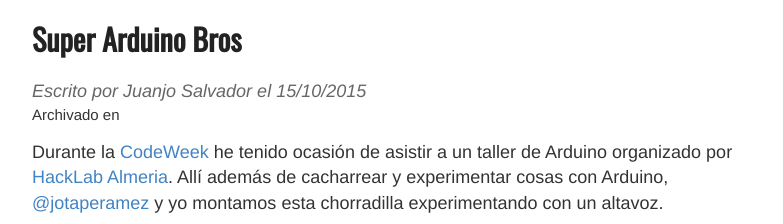
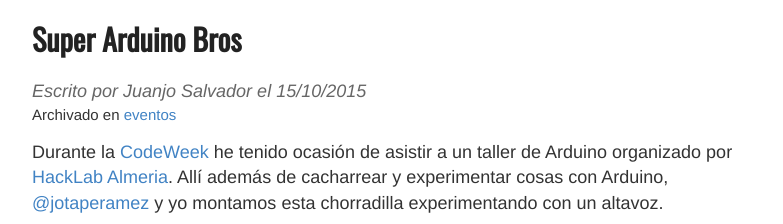
Before and after one commit to JuanjoSalvador/blog, a Jekyll site: the page built from _posts/2015-10-15-Super-Arduino-Bros.md, in a window 1280 px wide, cut to the strip 0-370 px from the top of the page. Shown: the part 143-367 px from the top of the strip, without its empty margins (248-1031 px from the left). Built offline with Jekyll 4.4.1, drawn with Linux system fonts in a browser that asks for light colours; Markdown is read by kramdown in place of the engine named in the settings; comment, search, counter and statistics services are not loaded.

Commit message:
Update 2015-10-15-Super-Arduino-Bros.md

```diff
--- a/_posts/2015-10-15-Super-Arduino-Bros.md
+++ b/_posts/2015-10-15-Super-Arduino-Bros.md
@@ -1,11 +1,11 @@
 ---
 layout: post # Sustituye el layout si lo usas uno diferente
 title: Super Arduino Bros # Nombre generado automáticamente
-categories: [] # Añade tus categorías o borra esta línea
+categories: [eventos] # Añade tus categorías o borra esta línea
 ---
 
-Durante la [CodeWeek]() he tenido ocasión de asistir a un taller de Arduino organizado por [HackLab Almeria](). Allí además de cacharrear y experimentar cosas con Arduino, [@jotaperamez]() y yo montamos esta chorradilla experimentando con un altavoz.
+Durante la [CodeWeek](http://codeweek.eu/) he tenido ocasión de asistir a un taller de Arduino organizado por [HackLab Almeria](http://hacklabalmeria.net/). Allí además de cacharrear y experimentar cosas con Arduino, [@jotaperamez](http://twitter.com/jotaperamez) y yo montamos esta chorradilla experimentando con un altavoz.
 
-<iframe src="https://drive.google.com/file/d/0B8I_GscWCpN_NTNxUG5RLTF0SVE/preview" width="640" height="480"></iframe>
+<iframe src="https://drive.google.com/file/d/0B8I_GscWCpN_NTNxUG5RLTF0SVE/preview" width="640" height="360"></iframe>
 
 Puedes montarte uno propio [usando este *scratch*](http://www.princetronics.com/supermariothemesong/), un **Arduino UNO** y un altavoz.
```
